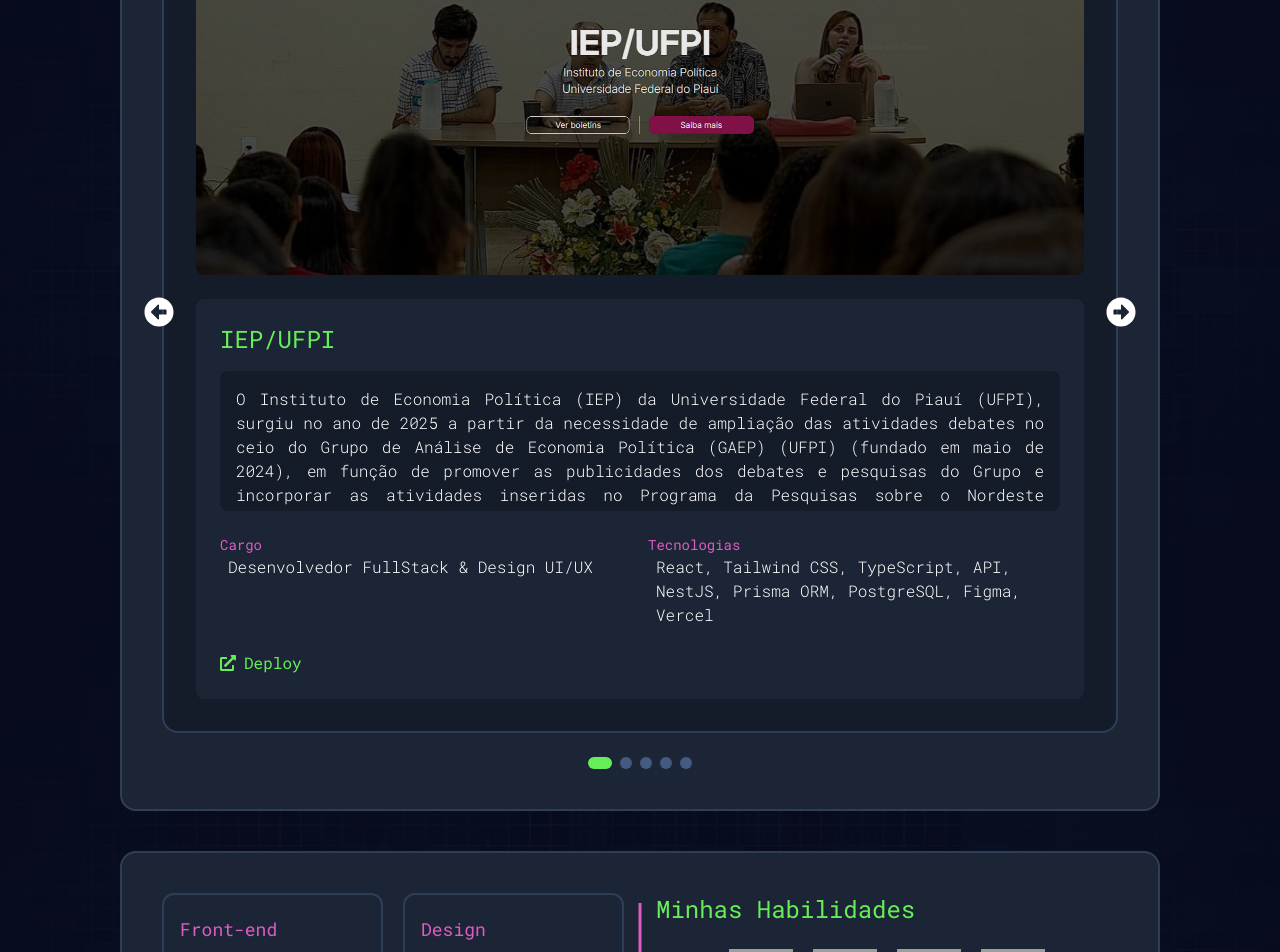
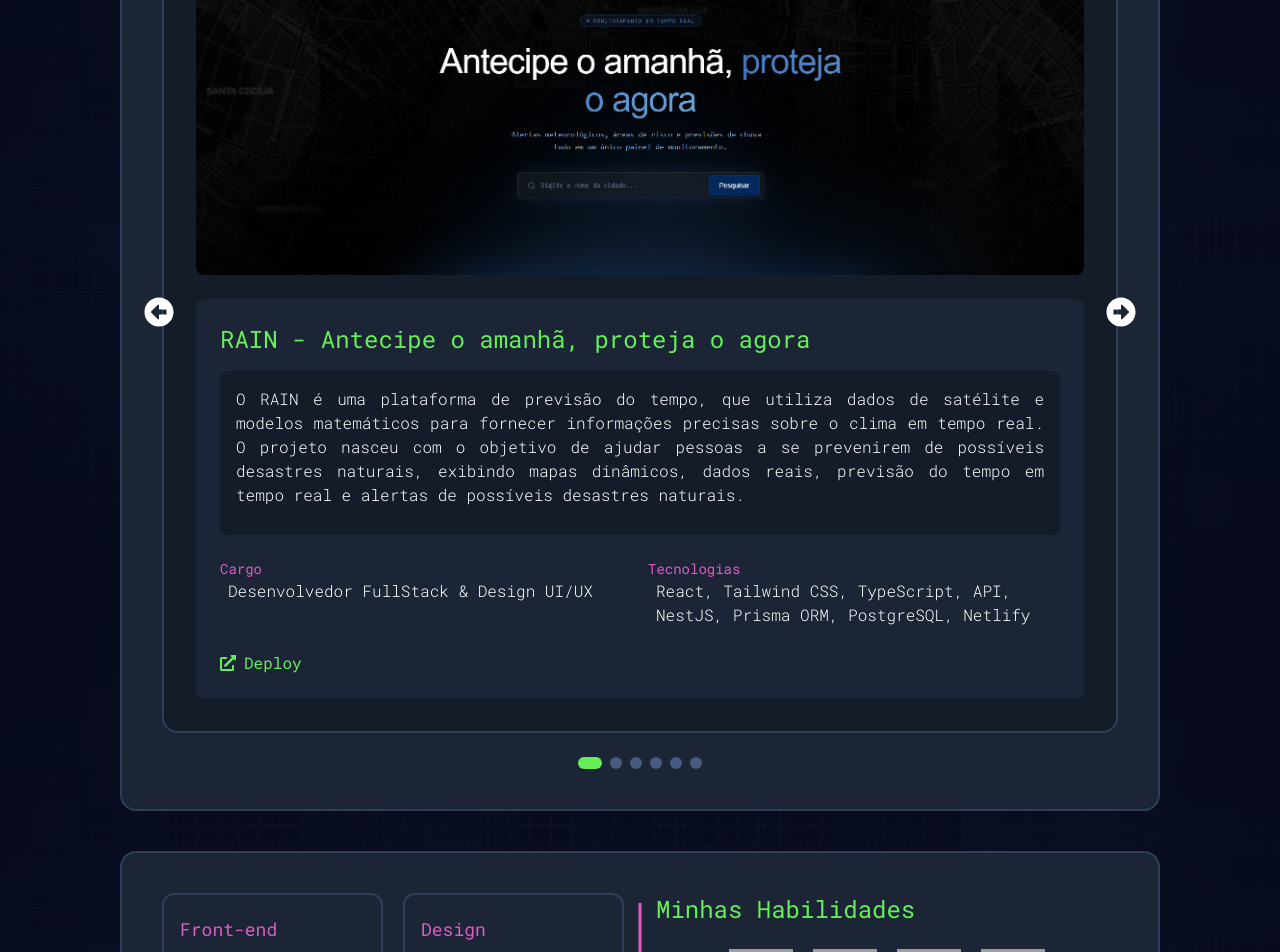
Before and after one commit to AugustoAlmondes/My-Protfolio, a React (Vite) app: page / in a window 1280 px wide. Shown: the part 2841-3793 px from the top of the page. Built offline with nearby package versions, Linux system fonts and the light colour scheme; grey boxes are pictures that could not be loaded.

Commit message:
feat: added new project

```diff
--- a/src/data/projects.ts
+++ b/src/data/projects.ts
@@ -1,6 +1,14 @@
 import type { Projects } from "../types/project";
 
 export const projects: Projects[] = [
+    {
+        name: "RAIN - Antecipe o amanhã, proteja o agora",
+        description: "O RAIN é uma plataforma de previsão do tempo, que utiliza dados de satélite e modelos matemáticos para fornecer informações precisas sobre o clima em tempo real. O projeto nasceu com o objetivo de ajudar pessoas a se prevenirem de possíveis desastres naturais, exibindo mapas dinâmicos, dados reais, previsão do tempo em tempo real e alertas de possíveis desastres naturais.",
+        imageurl: '/projects/rain.png',
+        role: "Desenvolvedor FullStack & Design UI/UX",
+        technologies: "React, Tailwind CSS, TypeScript, API, NestJS, Prisma ORM, PostgreSQL, Netlify",
+        deploy: "https://rain-weather-forecast.netlify.app/"
+    },
     {
         name: "IEP/UFPI",
         description: "O Instituto de Economia Política (IEP) da Universidade Federal do Piauí (UFPI), surgiu no ano de 2025 a partir da necessidade de ampliação das atividades debates no ceio do Grupo de Análise de Economia Política (GAEP) (UFPI) (fundado em maio de 2024), em função de promover as publicidades dos debates e pesquisas do Grupo e incorporar as atividades inseridas no Programa da Pesquisas sobre o Nordeste (ProNordeste) (UFPI) (2025).",
```
Also changed, not shown: public/projects/rain.png (added).
